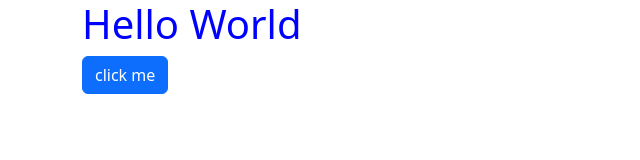
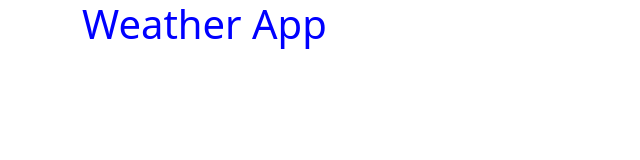
Before and after one commit to WadzanayiK/Vanilla-WeatherApp, a plain HTML site: page index.html in a window 1280 px wide. Shown: the whole page, without its empty margins (0-640 px from the left). Drawn offline with nearby package versions, Linux system fonts and the light colour scheme.

Commit message:
Cleaning up

```diff
--- a/index.html
+++ b/index.html
@@ -12,10 +12,9 @@
 <body>
     <div class="container">
     <h1>
-        Hello World
+        Weather App
     </h1>
-    <a href="" class="btn btn-primary">click me</a>
-</div>
+    </div>
   <script src="index.js"></script>
 </body>
 </html>
```
